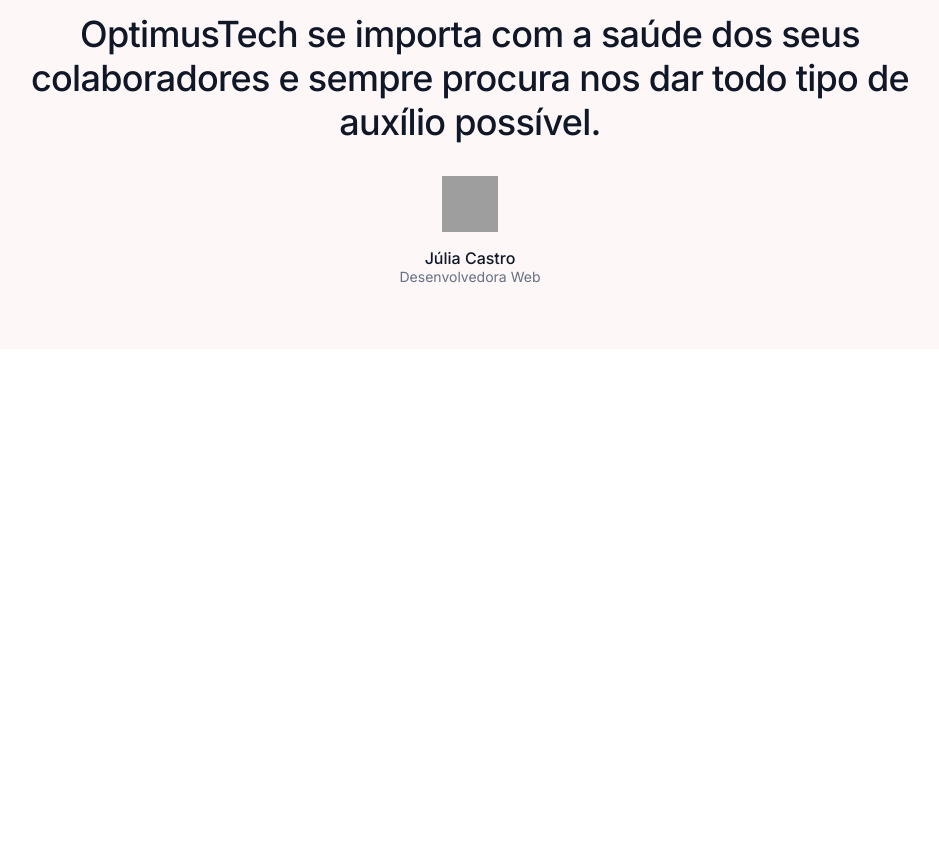
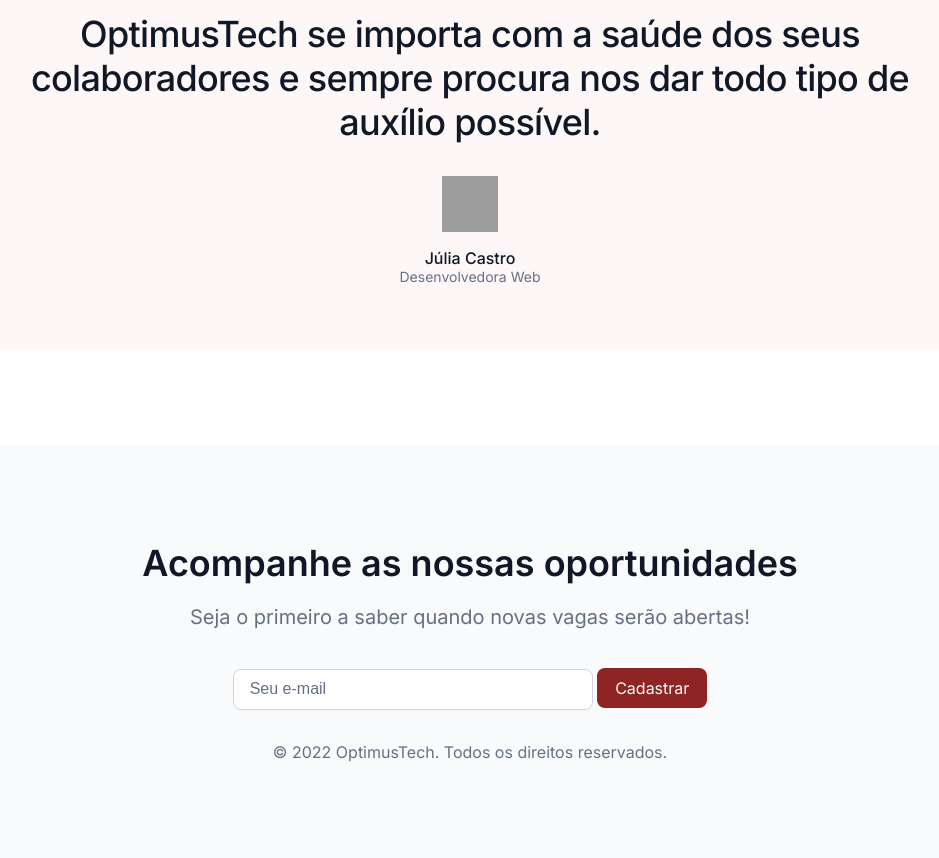
Before and after one commit to helderruiz/7DaysOfCode, a plain HTML site: page index.html in a window 1280 px wide. Shown: the part 2652-3510 px from the top of the page, without its empty margins (170-1109 px from the left). Before the commit the page ends 3001 px from the top, so only its background shows below. Drawn offline with Linux system fonts and the light colour scheme; grey boxes are pictures that could not be loaded.

Commit message:
termino do desafio 7DaysOfCode
Layout para Desktop

```diff
--- a/css/style.css
+++ b/css/style.css
@@ -222,3 +222,44 @@
     font-size: 14px;
     font-weight: 400;
 }
+
+.rodape {
+    background: #F9FAFB;
+    padding: 96px 0;
+
+    display: flex;
+    flex-direction: column;
+    align-items: center;
+}
+
+.rodape__titulo {
+    color: var(--preto);
+    font-weight: 600;
+    font-size: 36px;
+    margin-bottom: 20px;
+}
+
+.rodape__paragrafo {
+    font-weight: 400;
+    font-size: 20px;
+    margin-bottom: 40px;
+}
+
+.rodape__input {
+    width: 360px;
+    padding: 12px 16px;
+    border: 1px solid #D0D5DD;
+    border-radius: 8px;
+    margin-bottom: 32px;
+}
+
+.rodape__input::placeholder {
+    color: var(--cinza);
+    font-weight: 400;
+    font-size: 16px;
+}
+
+.rodape__generico {
+    font-weight: 400;
+    font-size: 16px;
+}
--- a/index.html
+++ b/index.html
@@ -104,5 +104,15 @@
         <span class="comentario__nome">Júlia Castro</span>
         <span class="comentario__profissao">Desenvolvedora Web</span>
     </section>
+
+    <footer class="rodape">
+            <h3 class="rodape__titulo">Acompanhe as nossas oportunidades</h3>
+            <p class="rodape__paragrafo">Seja o primeiro a saber quando novas vagas serão abertas!</p>
+            <div>
+                <input type="email" placeholder="Seu e-mail" aria-label="Seu e-mail" class=" rodape__input">
+                <a href="#" class="navbar__botoes-cadastrar">Cadastrar</a>
+            </div>
+            <span class="rodape__generico">© 2022 OptimusTech. Todos os direitos reservados.</span>
+    </footer>
 </body>
 </html>
```
